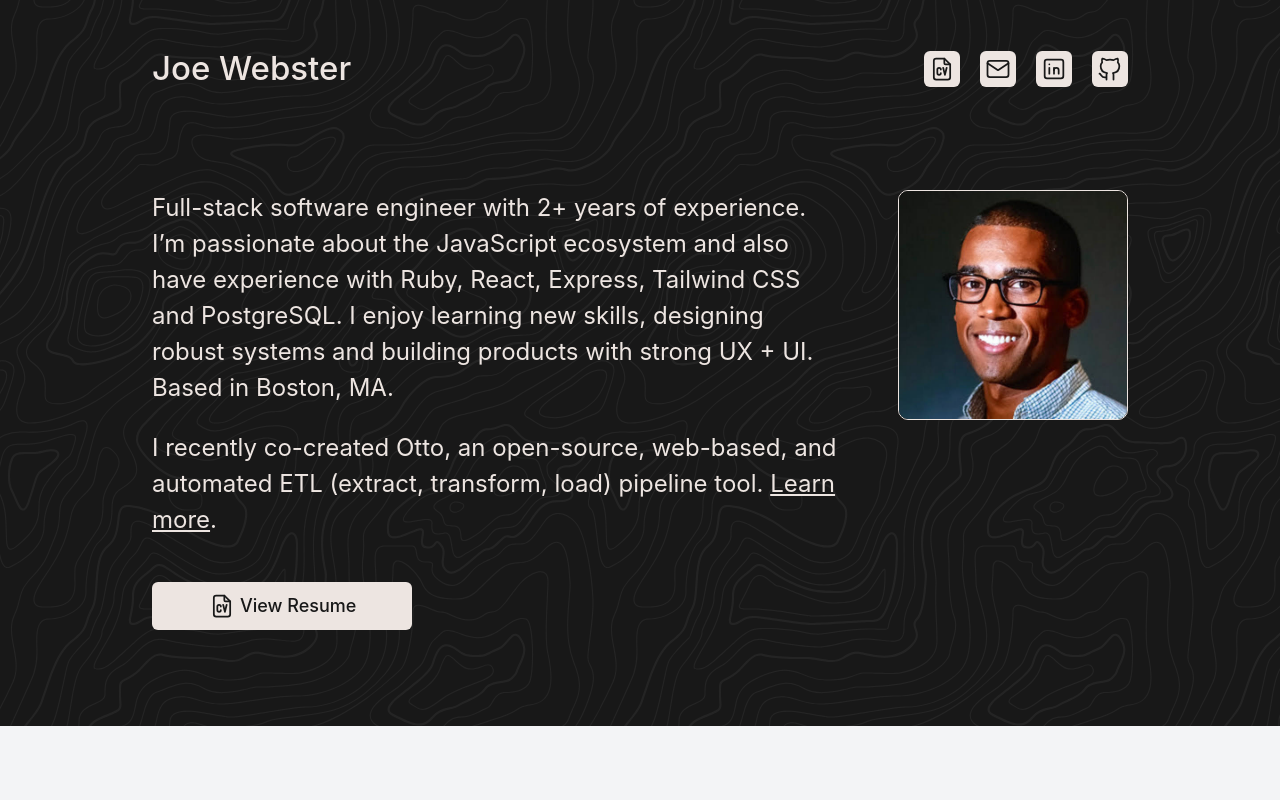
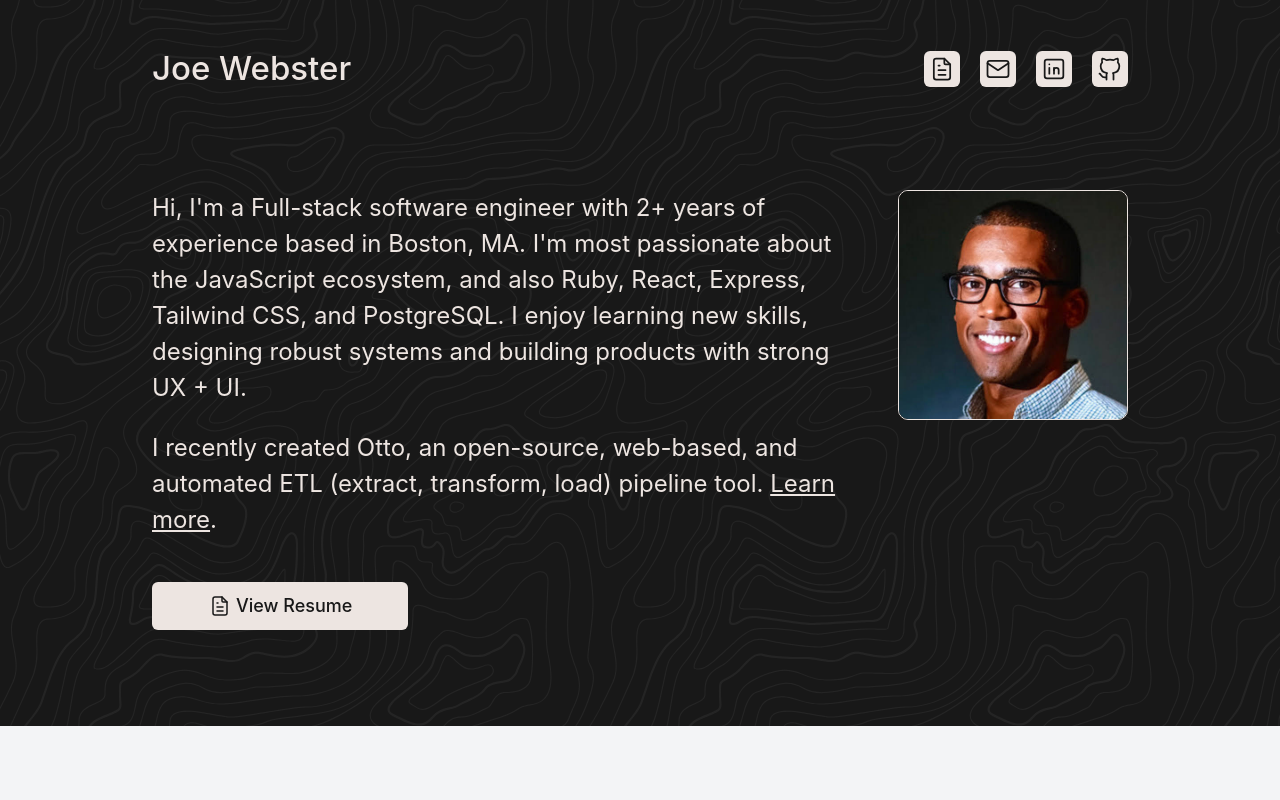
Before and after one commit to Joewebsta/joeswebster.com, a React (Vite) app: page / in a window 1280 px wide. Shown: the top 800 px of the page. Built offline with nearby package versions, Linux system fonts and the light colour scheme.

Commit message:
Update hero copy and replaced resume icon

```diff
--- a/src/components/Hero.jsx
+++ b/src/components/Hero.jsx
@@ -1,6 +1,6 @@
 import React from "react";
 import Navbar from "./Navbar";
-import { IconFileCv } from "@tabler/icons-react";
+import { IconFileText } from "@tabler/icons-react";
 import headshot from "../assets/headshot.png";
 
 const Hero = () => {
@@ -16,15 +16,15 @@ const Hero = () => {
           />
           <div className="flex flex-col gap-6 sm:items-start">
             <p className="text-clamp-p text-tan">
-              Full-stack software engineer with 2+ years of experience. I’m
-              passionate about the JavaScript ecosystem and also have experience
-              with Ruby, React, Express, Tailwind CSS and PostgreSQL. I enjoy
-              learning new skills, designing robust systems and building
-              products with strong UX + UI. Based in Boston, MA.
+              Hi, I'm a Full-stack software engineer with 2+ years of experience
+              based in Boston, MA. I'm most passionate about the JavaScript
+              ecosystem, and also Ruby, React, Express, Tailwind CSS, and
+              PostgreSQL. I enjoy learning new skills, designing robust systems
+              and building products with strong UX + UI.
             </p>
             <p className="text-clamp-p text-tan">
-              I recently co-created Otto, an open-source, web-based, and
-              automated ETL (extract, transform, load) pipeline tool.{" "}
+              I recently created Otto, an open-source, web-based, and automated
+              ETL (extract, transform, load) pipeline tool.{" "}
               <a
                 href="https://www.otto-etl.com/"
                 target="_blank"
@@ -39,7 +39,7 @@ const Hero = () => {
               target="_blank"
               className="flex items-center justify-center gap-1 rounded-md bg-tan px-4 py-[10px] font-medium hover:bg-tan-hover sm:mt-5 sm:px-14 sm:text-lg"
             >
-              <IconFileCv size={28} strokeWidth="1.5" />
+              <IconFileText size={24} strokeWidth="1.5" />
               View Resume
             </a>
           </div>
--- a/src/components/PersonalLinks.jsx
+++ b/src/components/PersonalLinks.jsx
@@ -1,6 +1,6 @@
 import React from "react";
 import {
-  IconFileCv,
+  IconFileText,
   IconBrandGithub,
   IconMail,
   IconBrandLinkedin,
@@ -12,28 +12,28 @@ const PersonalLinks = () => {
       <a
         target="_blank"
         href="/joe-webster-resume.pdf"
-        className="bg-tan hover:bg-tan-hover flex h-9 w-9 items-center justify-center rounded-md"
+        className="flex h-9 w-9 items-center justify-center rounded-md bg-tan hover:bg-tan-hover"
       >
-        <IconFileCv size={28} strokeWidth="1.5" />
+        <IconFileText size={28} strokeWidth="1.5" />
       </a>
       <a
         target="_blank"
         href="mailto:joe.scott.webster@gmail.com"
-        className="bg-tan hover:bg-tan-hover flex h-9 w-9 items-center justify-center rounded-md"
+        className="flex h-9 w-9 items-center justify-center rounded-md bg-tan hover:bg-tan-hover"
       >
         <IconMail size={28} strokeWidth="1.5" />
       </a>
       <a
         target="_blank"
         href="https://www.linkedin.com/in/joeswebster/"
-        className="bg-tan hover:bg-tan-hover flex h-9 w-9 items-center justify-center rounded-md"
+        className="flex h-9 w-9 items-center justify-center rounded-md bg-tan hover:bg-tan-hover"
       >
         <IconBrandLinkedin size={28} strokeWidth="1.5" />
       </a>
       <a
         target="_blank"
         href="https://github.com/Joewebsta"
-        className="bg-tan hover:bg-tan-hover flex h-9 w-9 items-center justify-center rounded-md"
+        className="flex h-9 w-9 items-center justify-center rounded-md bg-tan hover:bg-tan-hover"
       >
         <IconBrandGithub size={28} strokeWidth="1.5" />
       </a>
```
